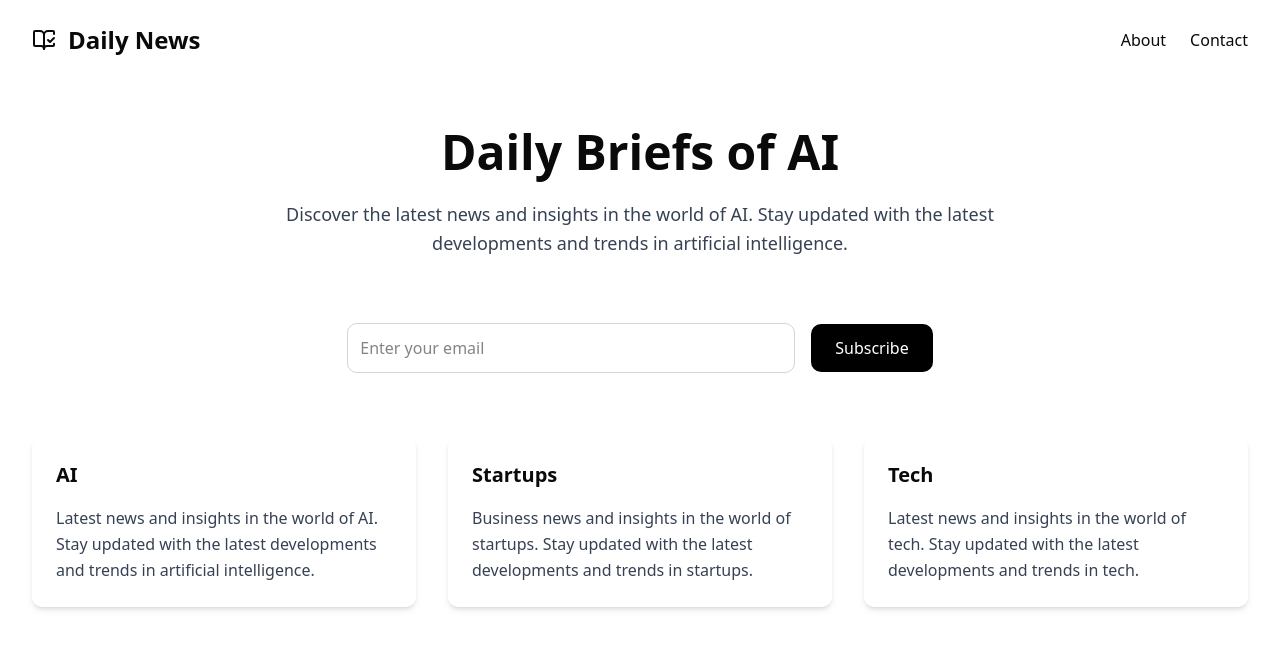
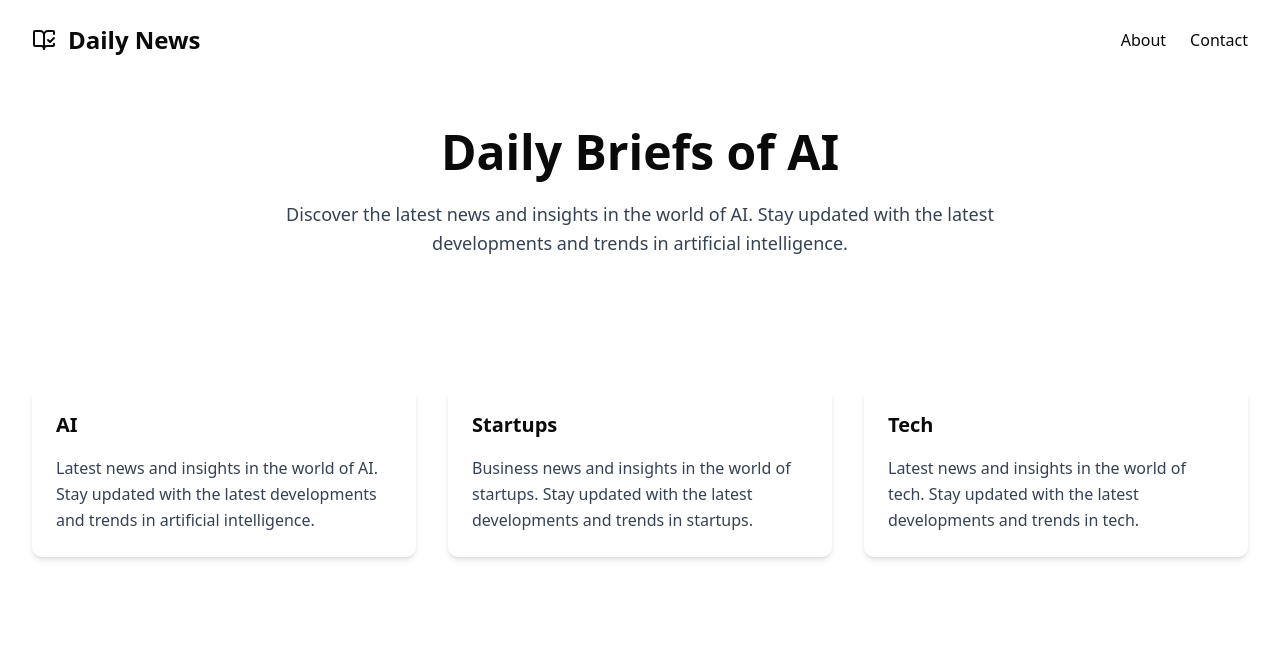
Before and after one commit to Amy-0-hub/DailyNews, a Next.js app: page / in a window 1280 px wide. Shown: the top 648 px of the page. Built offline with nearby package versions, Linux system fonts and the light colour scheme.

Commit message:
clean up

```diff
--- a/app/api/subscribe/route.ts
+++ b/app/api/subscribe/route.ts
@@ -5,29 +5,11 @@ export async function POST(request: Request) {
     const { email } = await request.json();
     console.log(email); // xx@qq.com
 
-    const resend = new Resend(process.env.RESEND_API_KEY);
-
     // save to contact list
     // 1. create an account
-    const {error: createError} = await resend.contacts.create ({
-        email: email,
-    })
 
-    if (createError) {
-        console.log(createError);
-        return NextResponse.json({ error: createError.message }, { status: 500 });
-    }
 
     // 2. add account to contact list
-    const {error: addError} = await resend.contacts.segments.add ({
-        email: email,
-        segmentId: '4b9a3a1f-d1c6-4ef5-8692-5f1d29558bd4',
-    })
 
-    if (addError) {
-        console.log(addError);
-        return NextResponse.json({ error: addError.message }, { status: 500 });
-    }
 
-    return NextResponse.json({ message: 'Subscribed successfully' }, { status: 200 });
 }
--- a/app/page.tsx
+++ b/app/page.tsx
@@ -11,21 +11,6 @@ export default function Home() {
 
   // event handler
   const handleSubscribe = () => {
-    console.log("here:", JSON.stringify({ email }));
-    fetch('/api/subscribe', {
-      method: 'POST',
-      body: JSON.stringify({ email }),
-    }).then(res => res.json()).then(data => {
-      if (data.error) {
-        toast.error(data.error);
-      } else {
-        toast.success('Subscribed Successfully')
-      }
-    }).catch(err => {
-      toast.error('Failed to subscribe')
-    }).finally(() => {
-      setEmail('');
-    })
   }
 
 
@@ -56,9 +41,6 @@ export default function Home() {
 
         {/* input and subscribe button */}
         <div className='text-center flex items-center justify-center gap-4'>
-          <input type="email" value={email} onChange={(e) => setEmail(e.target.value)}  placeholder='Enter your email' className='w-full max-w-md p-3 rounded-lg border border-gray-300 focus:outline-none focus:ring-2 focus:ring-blue-500' />
-
-          <button onClick={handleSubscribe} className="bg-black text-white px-6 py-3 rounded-lg hover:bg-blue-600 transition-color">Subscribe</button>
         </div>
 
         {/* cards */}
```
